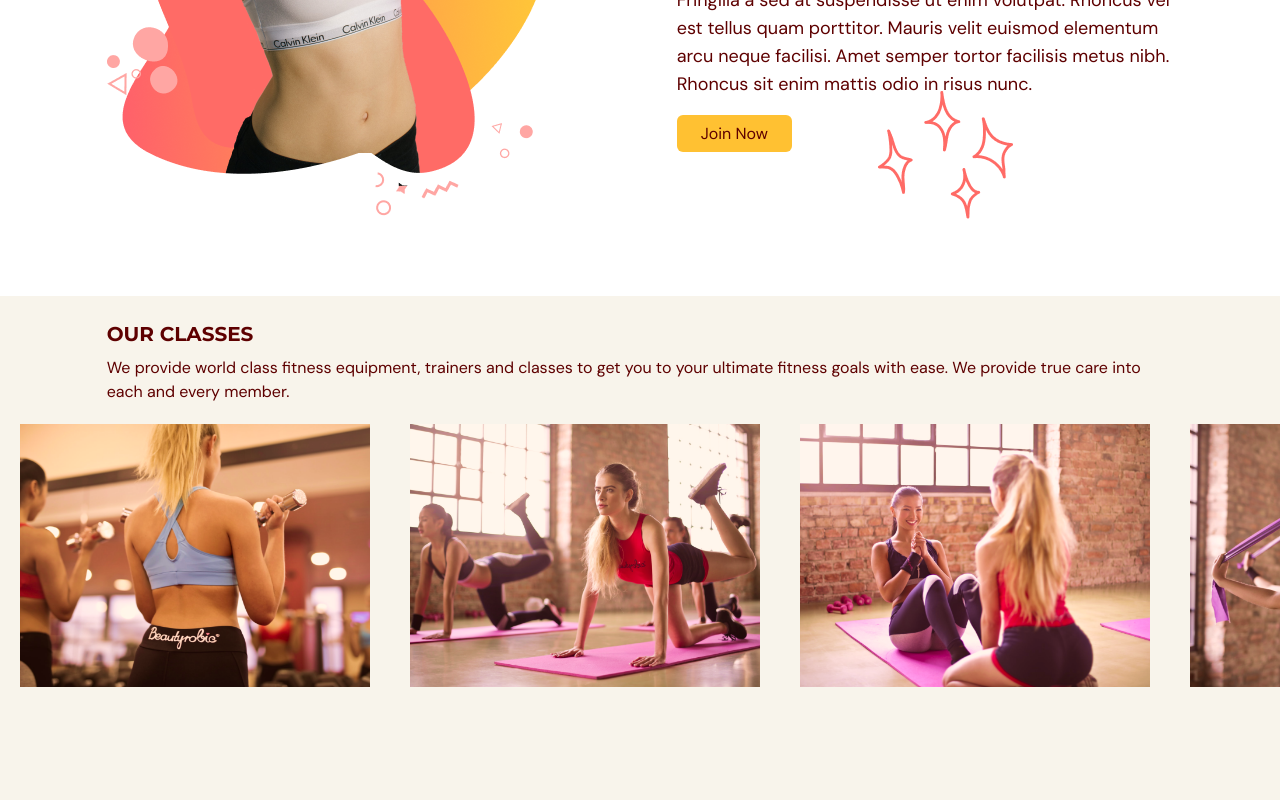
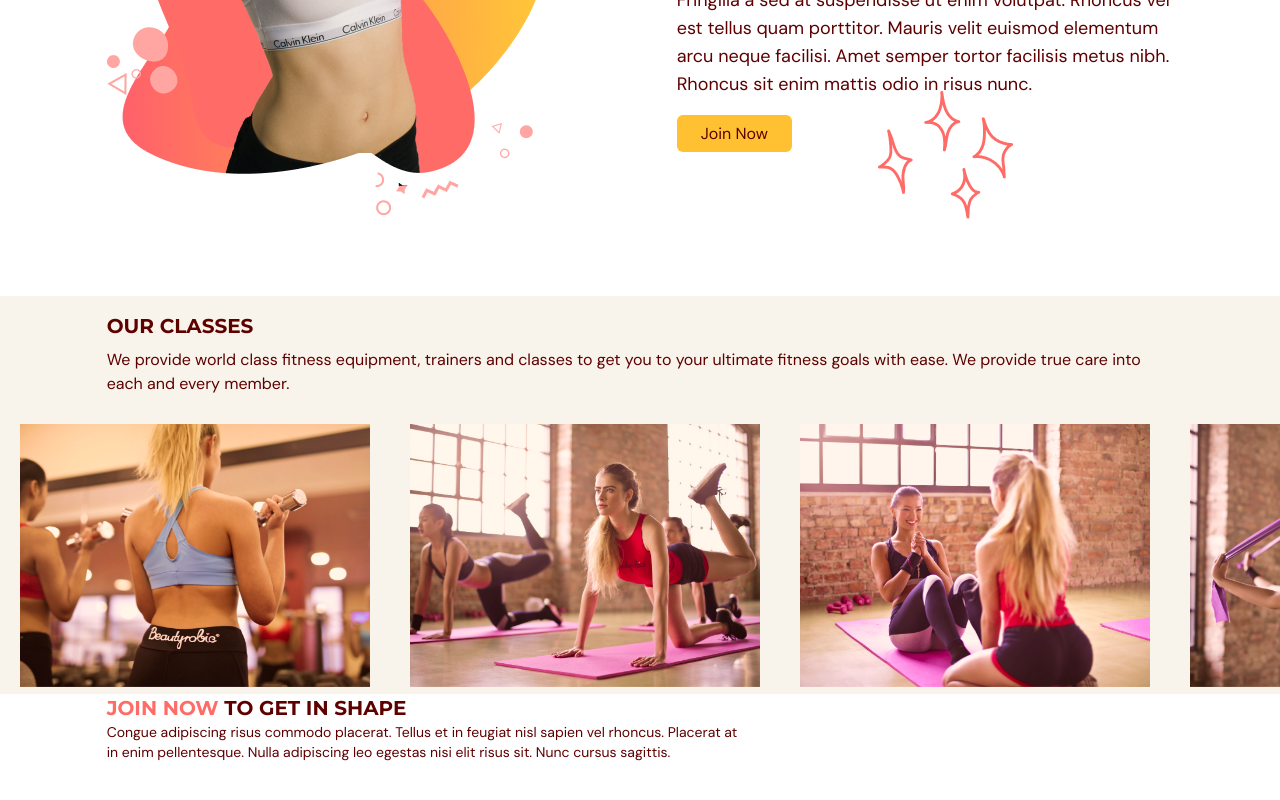
Before and after one commit to tunkrawaysoe/gym-website, a React (Vite) app in the folder gym-TypeScript/: page / in a window 1280 px wide. Shown: the part 1689-2489 px from the top of the page. After the commit the page ends 2451 px from the top, so only its background shows below. Built offline with nearby package versions, Linux system fonts and the light colour scheme.

Commit message:
Create Contact Us component

```diff
--- a/gym-TypeScript/package.json
+++ b/gym-TypeScript/package.json
@@ -14,7 +14,8 @@
     "framer-motion": "^12.12.1",
     "react": "^19.1.0",
     "react-anchor-link-smooth-scroll": "^1.0.12",
-    "react-dom": "^19.1.0"
+    "react-dom": "^19.1.0",
+    "react-hook-form": "^7.56.4"
   },
   "devDependencies": {
     "@eslint/js": "^9.25.0",
--- a/gym-TypeScript/src/App.tsx
+++ b/gym-TypeScript/src/App.tsx
@@ -4,6 +4,8 @@ import { SelectedPage } from "@/Shared/type";
 import Home from '@/Scenes/home';
 import Benefits from '@/Scenes/Benefits';
 import OurClasses from "@/Scenes/ourClasses";
+import ContactUs from "@/Scenes/contactUs";
+ContactUs
 
 function App() {
   const [selectedPage,setSelectedPage] = useState<SelectedPage>(SelectedPage.Home)
@@ -37,6 +39,7 @@ function App() {
       <Home setSelectedPage={setSelectedPage}/>
       <Benefits setSelectedPage={setSelectedPage}/>
       <OurClasses setSelectedPage={setSelectedPage} />
+      <ContactUs/>
     </div>
   );
 }
--- /dev/null
+++ b/gym-TypeScript/src/Scenes/contactUs/index.tsx
@@ -0,0 +1,34 @@
+import { useForm } from 'react-hook-form';
+import Head from '@/Shared/Head';
+
+type Props = {}
+
+const ContactUs = (props: Props) => {
+  return (
+    <section className='w-5/6 mx-auto'>
+        {/**Heading ,form and Image */}
+        <div>
+            {/**Heading */}
+            <div className='w-3/5'>
+                <Head>
+                    <span className='text-primary-500'>JOIN NOW </span>
+                    TO GET IN SHAPE
+                </Head>
+                <p className='text-sm'>
+                    Congue adipiscing risus commodo placerat. Tellus et in feugiat nisl
+                    sapien vel rhoncus. Placerat at in enim pellentesque. Nulla
+                    adipiscing leo egestas nisi elit risus sit. Nunc cursus sagittis.
+                </p>
+
+            </div>
+            <div>
+                <img/>
+            </div>
+        </div>
+
+
+    </section>
+  )
+}
+
+export default ContactUs
--- a/gym-TypeScript/src/Scenes/ourClasses/Class.tsx
+++ b/gym-TypeScript/src/Scenes/ourClasses/Class.tsx
@@ -7,13 +7,13 @@ type Props = {
 }
 
 const Class = ({name , description , image}: Props) => {
-   const overlayStyles = `p-5 absolute z-30 flex
+   const overlayStyles = `absolute z-30 flex
  h-full w-[350px] flex-col items-center justify-center
   whitespace-normal bg-black text-center text-white
   opacity-0 transition duration-500 hover:opacity-70`;
 
   return (
-    <li className="relative mx-5  inline-block">
+    <li className="relative mx-5 inline-block">
        <div className={`${overlayStyles} text-sm` }>
          <h2 className="text-2xl my-4">
           {name}
--- a/gym-TypeScript/src/Scenes/ourClasses/index.tsx
+++ b/gym-TypeScript/src/Scenes/ourClasses/index.tsx
@@ -44,14 +44,13 @@ const classes: Array<ClassType> = [
   },
 ];
 
-
 type Props = {
     setSelectedPage : (value : SelectedPage) => void ;
 }
 
 const OurClasses = ({setSelectedPage}: Props) => {
   return (
-    <section id="ourclasses" className="w-full bg-gray-20 py-6">
+    <section id="ourclasses" className="w-full bg-gray-20 pt-4">
         {/**Title and description */}
         <div className="w-5/6 mx-auto">
             <Head>OUR CLASSES</Head>
@@ -62,25 +61,19 @@ const OurClasses = ({setSelectedPage}: Props) => {
             </p>
         </div>
         {/** Side Scrolling Image */}
-        <div className="my-5 w-full  overflow-y-hidden overflow-x-auto">
-          <ul className="w-[1000px] h-[350px] whitespace-nowrap ">
+        <div className="py-5 overflow-y-hidden overflow-x-auto">
+          <ul className="w-[1000px] h-[250px] whitespace-nowrap">
             {
               classes.map((item,index)=>(
                 <Class key={`${item.name}-${index}`}
                 name={item.name}
                 description={item.description}
                 image = {item.image}
-
                 />
-
               ))
             }
-
           </ul>
-
-
         </div>
-
     </section>
   )
 }
```
Also changed, not shown: 1 other file (tests, documents, lock files or other folders).
